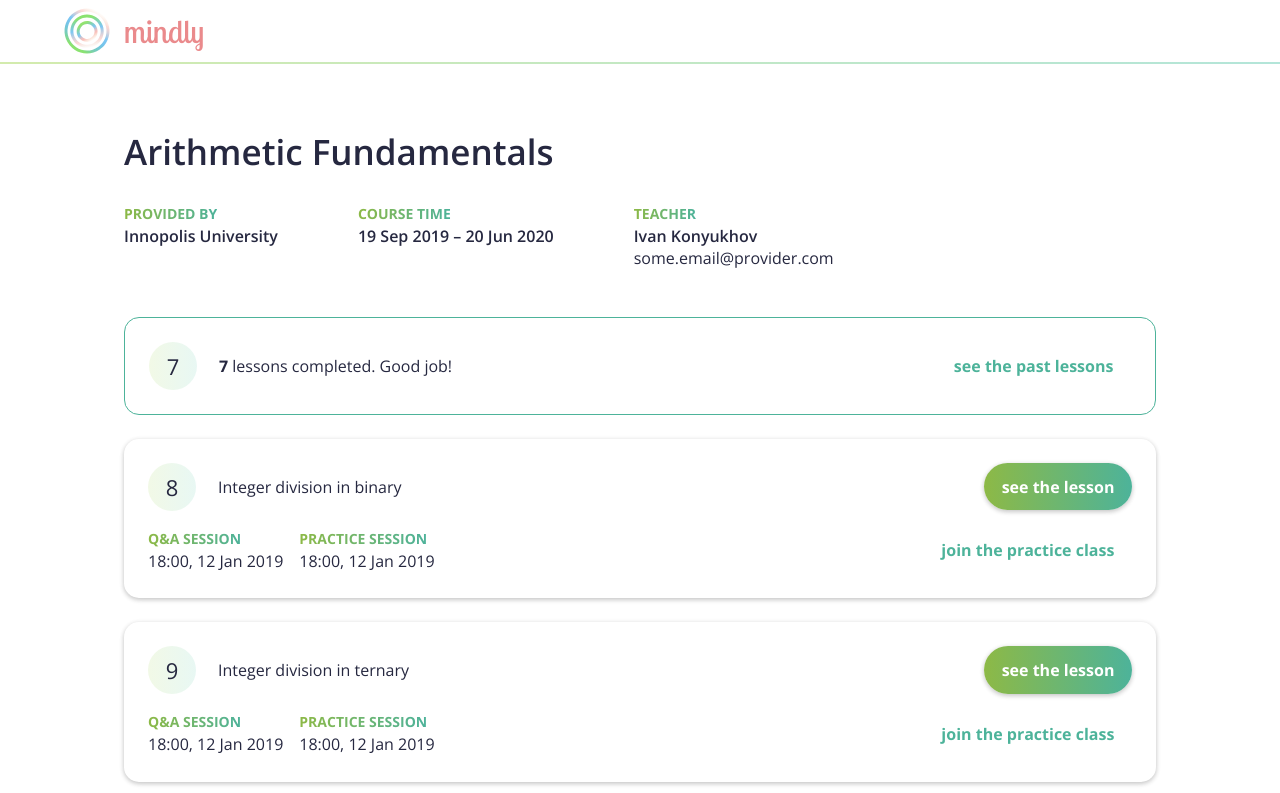
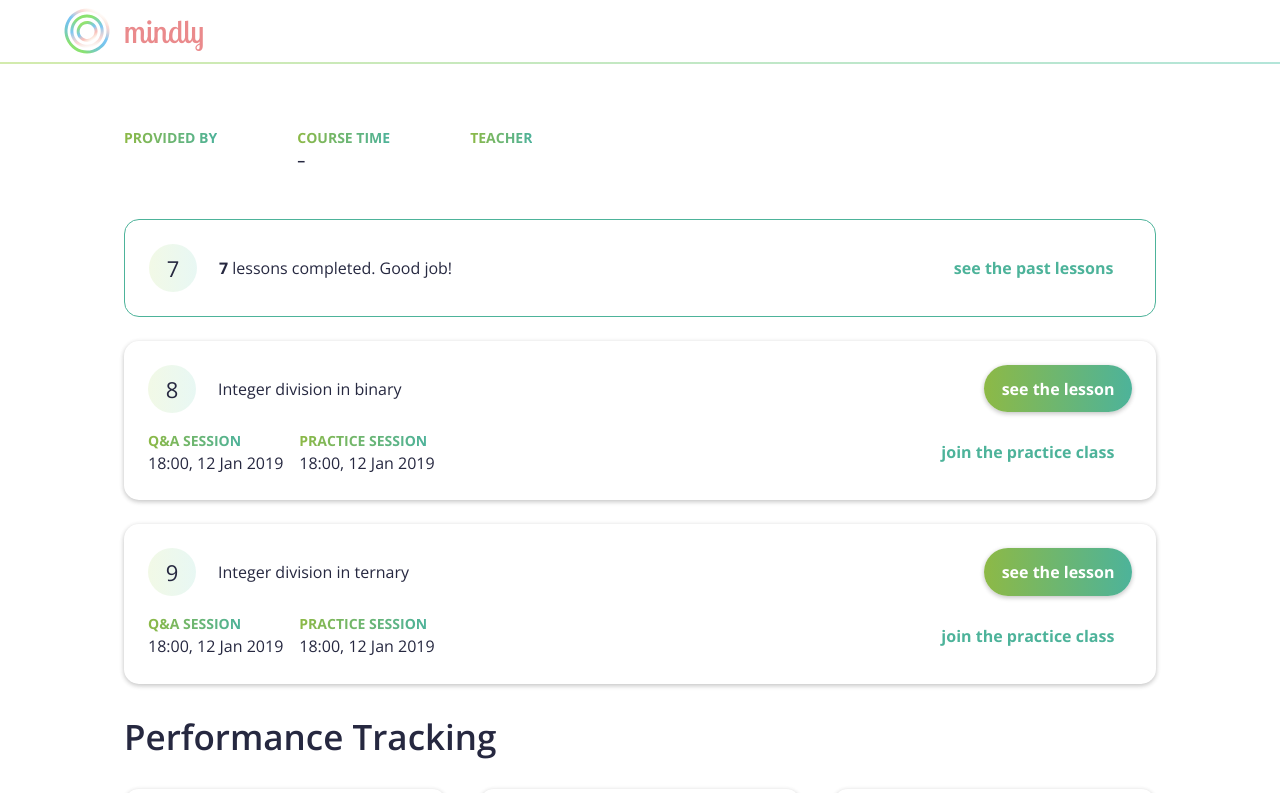
Before and after one commit to illright/mindy-backend, a Vue app in the folder frontend/: page /courses/1 in a window 1280 px wide. Shown: the top 793 px of the page. Built offline with nearby package versions, Linux system fonts and the light colour scheme; no server answers.

Commit message:
Fix course attribute names

```diff
--- a/frontend/src/components/CourseCard.vue
+++ b/frontend/src/components/CourseCard.vue
@@ -1,6 +1,6 @@
 <template>
 	<div class="card">
-		<div class="header">{{ title }}</div>
+		<div class="header">{{ name }}</div>
 		<div class="progress">
 			<img class="icon" src="/img/check-square-grad.svg" />
 			<span>
@@ -25,7 +25,7 @@
 			Button,
 		},
 		props: {
-			title: {
+			name: {
 				type: String,
 				required: true,
 			},
--- a/frontend/src/views/Course.vue
+++ b/frontend/src/views/Course.vue
@@ -1,16 +1,16 @@
 <template>
 	<div class="course-page">
-		<h2>Arithmetic Fundamentals</h2>
+		<h2>{{ course.name }}</h2>
 		<div class="info">
 			<Labeled label="provided by">
-				<em>Innopolis University</em>
+				<em>{{ course.school }}</em>
 			</Labeled>
 			<Labeled label="course time">
-				<em>19 Sep 2019 – 20 Jun 2020</em>
+				<em>{{ course.start_time | date }} – {{ course.end_time | date }}</em>
 			</Labeled>
 			<Labeled label="teacher">
-				<em>Ivan Konyukhov</em>
-				some.email@provider.com
+				<em>{{ course.teacher.name }}</em>
+				{{ course.teacher.email }}
 			</Labeled>
 		</div>
 		<div class="courses">
@@ -92,18 +92,20 @@
 		components: {Labeled, Card, Button},
 		data() {
 			return {
-				id: '',
+				course: {teacher: {}} as Course,
 			};
 		},
-		computed: {
-			course(): Course {
-				return this.$store.getters.course(this.id);
-			},
+		mounted() {
+			const id = this.$route.params.id;
+			this.$store.dispatch('getCourse', id)
+				.then(c => this.course = c);
 		},
-		mounted() {
-			this.id = this.$route.params.id;
-			this.$store.dispatch('getCourse', this.id);
-		},
+		filters: {
+			date(str: string) {
+				if(str == undefined) return '';
+				return new Date(str).toDateString();
+			}
+		}
 	});
 </script>
 
```
